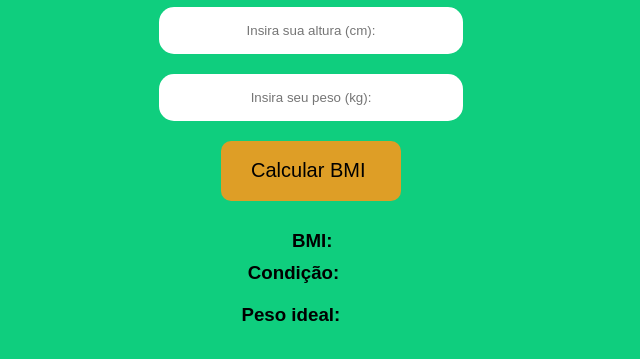
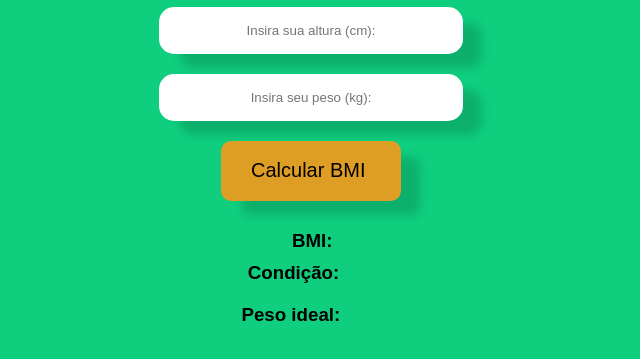
Before and after one commit to icarusrodrigues/Atividade2-Trainee-Lapisco, a plain HTML site: page index.html in a window 1280 px wide. Shown: the part 247-606 px from the top of the page, without its empty margins (329-969 px from the left). Drawn offline with Linux system fonts and the light colour scheme.

Commit message:
Add box shadows

```diff
--- a/style.css
+++ b/style.css
@@ -14,6 +14,7 @@ input {
     width: 300px;
     border: none;
     border-radius: 15px;
+    box-shadow: 20px 15px 10px -1px rgb(0 0 0 / 15%);
     text-align: center;
 }
 
@@ -36,6 +37,7 @@ input {
     border-radius: 10px;
     cursor: pointer;
     background-color: rgb(222, 158, 38);
+    box-shadow: 20px 15px 10px -1px rgb(0 0 0 / 15%);
     margin-bottom: 0px;
 }
 
```
